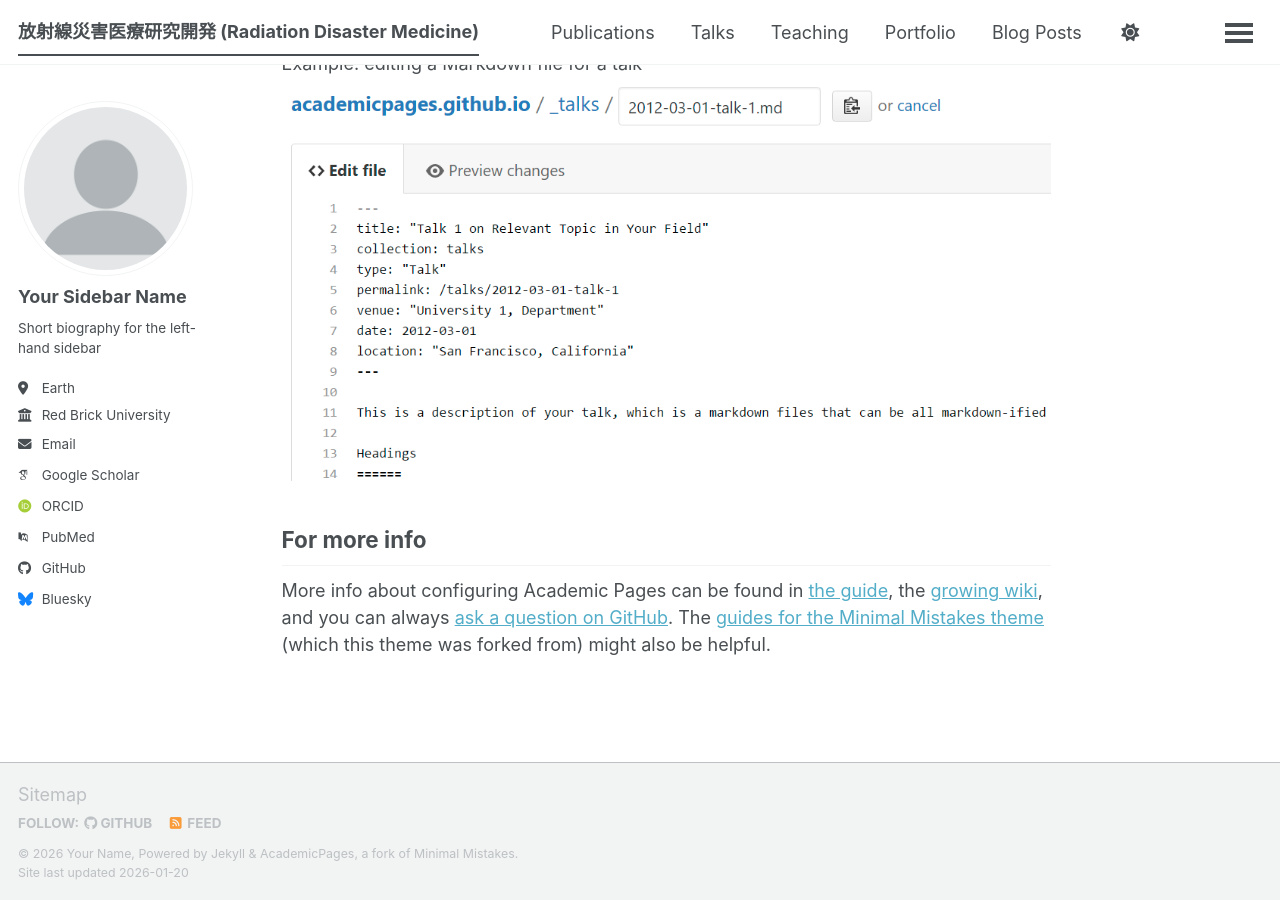
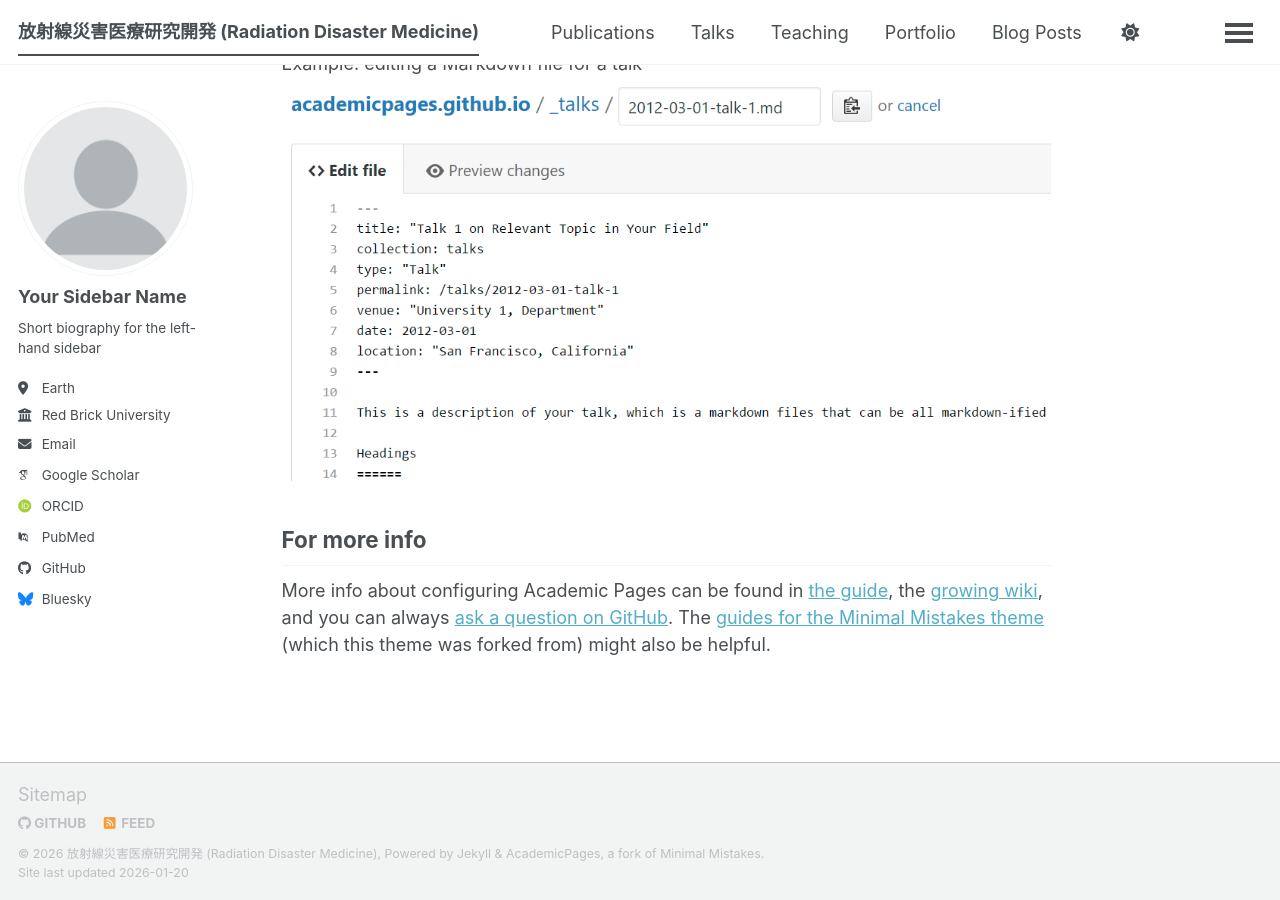
Before and after one commit to MichihitoKyo/rdm-lab-v2, a Jekyll site: the page built from _pages/about.md, in a window 1280 px wide and 900 px high, scrolled down 2720 px. Built offline with Jekyll 4.4.1, drawn with Linux system fonts in a browser that asks for light colours; some web fonts are replaced; a script bundle is joined from its source files by our own code; library files that are not in the unit come from our copies; some of the changed lines change nothing that is shown.

Commit message:
Update _config.yml

```diff
--- a/_config.yml
+++ b/_config.yml
@@ -7,16 +7,16 @@
 # server process.
 
 # Basic Site Settings
-locale                   : "en-US"
+locale                   : "ja-JP"
 site_theme               : "default" # The available themes options are "default", "air", "sunrise", "mint", "dirt" and "contrast"
 title                    : "放射線災害医療研究開発 (Radiation Disaster Medicine)"
 title_separator          : "-"
-name                     : &name "Your Name"
-description              : &description "Your Name's academic portfolio"   # Update this with a general description of your site, this is the default if not overridden by a page
+name                     : &name "放射線災害医療研究開発 (Radiation Disaster Medicine)"
+description              : &description "放射線災害医療の研究および教育。また放射線被ばく後の敗血症や外傷を合併した放射線複合災害の研究。Research and development in radiation disaster medicine, preparedness, and critical care."   # Update this with a general description of your site, this is the default if not overridden by a page
 url                      : https://MichihitoKyo.github.io # The base hostname & protocol for your site e.g. "https://[your GitHub username].github.io",
                                                            # or if you already have some other page hosted on Github then use "https://[your GitHub username].github.io/[Your Repo Name]"
 baseurl                  : "/rdm-lab-v2" # the subpath of your site, e.g. "/blog"
-repository               : "academicpages/academicpages.github.io"
+repository               : "MichihitoKyo/rdm-lab-v2"
 
 # Site Author - The following control what appear as part of the author content on the side bar.
 #               If a field is blank the icon and link will not appear, otherwise it will be shown.
```
